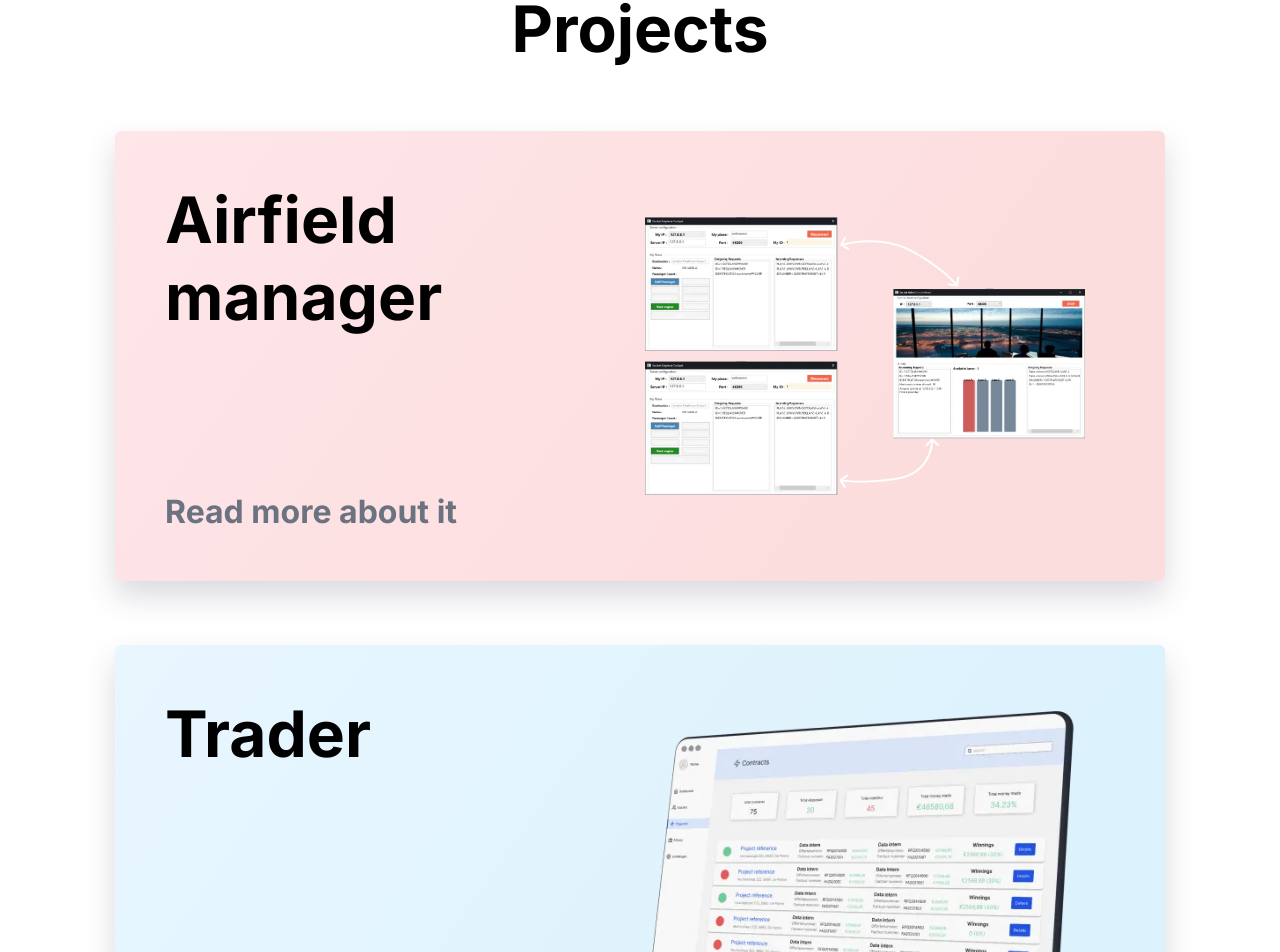
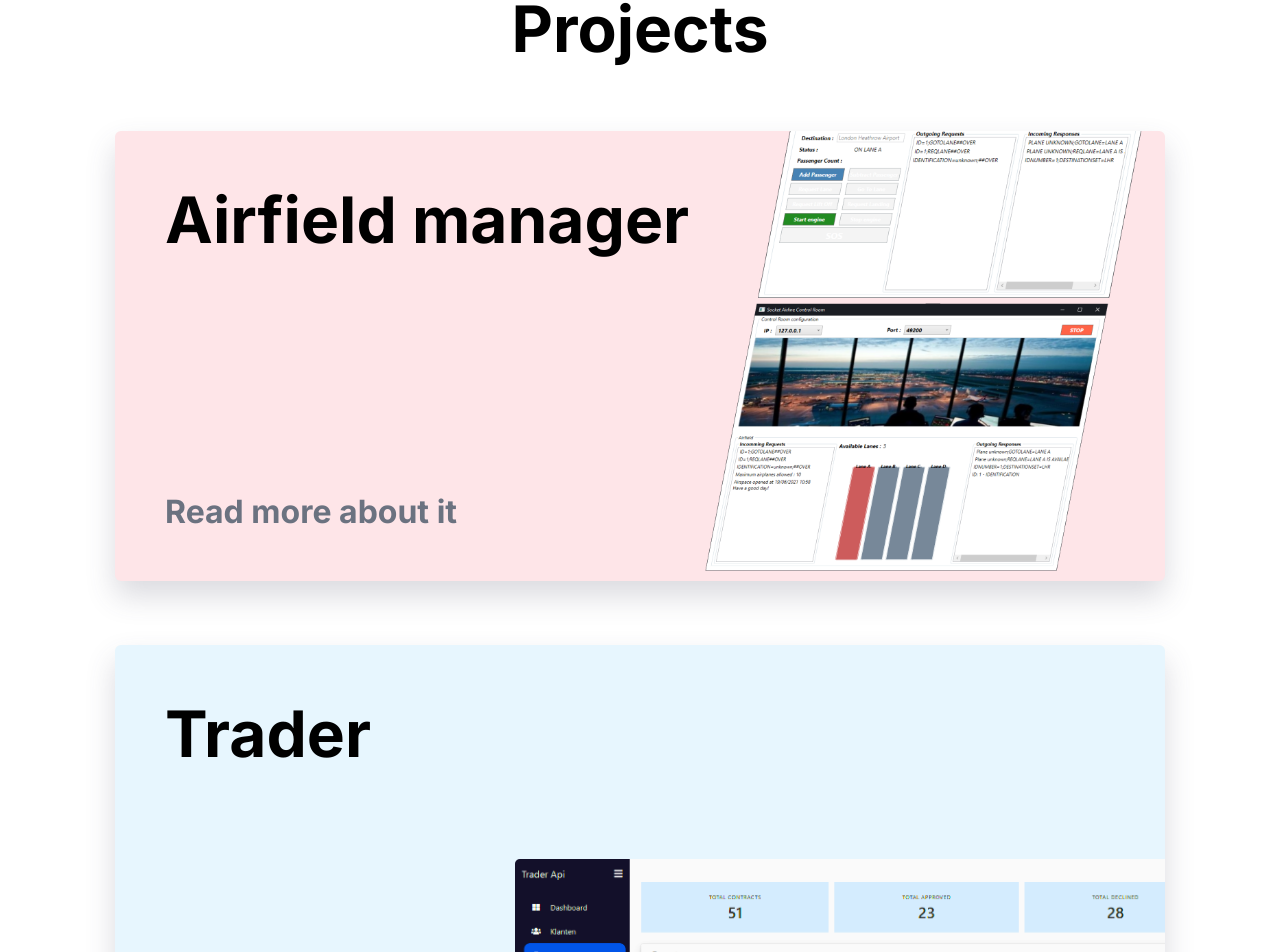
Before and after one commit to PlayeMatthieu/Portfolio, a Nuxt app: page / in a window 1280 px wide. Shown: the part 2170-3122 px from the top of the page. Built offline with nearby package versions, Linux system fonts and the light colour scheme.

Commit message:
Add image in background projects

```diff
--- a/assets/scss/components/_projects.scss
+++ b/assets/scss/components/_projects.scss
@@ -15,18 +15,16 @@
     padding-top: 2em;
 
     .projects-item {
-      display: flex;
-      justify-content: space-between;
-      flex-direction: column;
       margin-left: 1em;
       margin-right: 1em;
       width: 100%;
-      height: auto;
+      height: 250px;
       padding: 25px;
       border-radius: 6px;
       margin: 2em 0;
       box-shadow: 0px 15px 30px rgba(70, 72, 95, 0.2);
       transition: transform 0.4s, box-shadow 0.4s;
+      background-repeat: no-repeat;
 
       .subTitle {
         margin-top: 15px;
@@ -36,28 +34,6 @@
       &:hover {
         transform: translateY(-10px);
       }
-      &:first-child {
-        background: $gradiant-red;
-      }
-
-      &:nth-child(2) {
-        background: $gradiant-yellow;
-      }
-
-      &:last-child {
-        background: $gradiant-blue;
-      }
-
-      img {
-        display: inline-block;
-        vertical-align: middle;
-        object-fit: contain;
-        width: 100%;
-        height: auto;
-        max-height: 300px;
-        padding: 15px;
-      }
-
       .project-item-text {
         display: flex;
         flex-direction: column;
@@ -65,6 +41,20 @@
       }
     }
   }
+}
+
+.TraderAPi {
+  background-color: #e7f6fe;
+  background-image: url('../../assets/img/Trader_api_hero.png');
+  background-position: bottom right; //Bottem Right
+  background-size: 300px;
+}
+
+.AirfieldManager {
+  background-color: #fee5e8;
+  background-image: url('../../assets/img/Sockets_hero.png');
+  background-position: bottom 10px right 10px;
+  background-size: 200px;
 }
 
 // Tablet
@@ -79,26 +69,26 @@
         align-items: center;
         flex-direction: row;
       }
-
-      img {
-        max-width: 400px;
-        max-height: 500px;
-        padding: 30px;
-      }
-
       .project-item-text {
         height: 100%;
       }
     }
   }
+  .TraderAPi {
+    background-size: 500px;
+  }
+
+  .AirfieldManager {
+    background-size: 300px;
+  }
 }
 
 @media (min-width: 1200px) {
-  .projects .projects-content .projects-item {
-    img {
-      max-width: 500px;
-      max-height: 500px;
-      padding: 30px;
-    }
+  .TraderAPi {
+    background-size: 650px;
+  }
+
+  .AirfieldManager {
+    background-size: 450px;
   }
 }
--- a/components/projectsComponent.vue
+++ b/components/projectsComponent.vue
@@ -10,16 +10,17 @@
         :key="project.project"
         href="#"
         class="projects-item"
+        :class="project.heroImgClass"
       >
         <div class="project-item-text">
           <h2>{{ project.project }}</h2>
           <h3 class="subTitle">Read more about it</h3>
         </div>
-        <img
+        <!-- <img
           :src="require(`~/assets/img/${project.img}`)"
           :alt="project.alt"
           loading="lazy"
-        />
+        /> -->
       </NuxtLink>
     </div>
   </section>
--- a/static/projects.json
+++ b/static/projects.json
@@ -2,6 +2,7 @@
   "Projects": [
   {
     "project": "Airfield manager",
+    "heroImgClass": "AirfieldManager",
     "img": "test2.webp",
     "alt": "Sockets project Image",
     "tech": ["WPF", "C#", "XAML", "Socket", "IpAddress", "Linq"],
@@ -10,7 +11,8 @@
   },
   {
     "project": "Trader",
-    "img": "test.webp",
+    "heroImgClass": "TraderAPi",
+    "img": "Project_Trader_hero.png",
     "alt": "Trader project Image",
     "tech": ["Api", "C#", ".Net Core", "VueJs", "NuxtJs", "Figma", "SCSS", "SQL", "Microsoft Auth", "JWT", "Bulma"],
     "description": "",
```
Also changed, not shown: assets/img/Sockets_hero.png (added), assets/img/Trader_api_hero.png (added).
